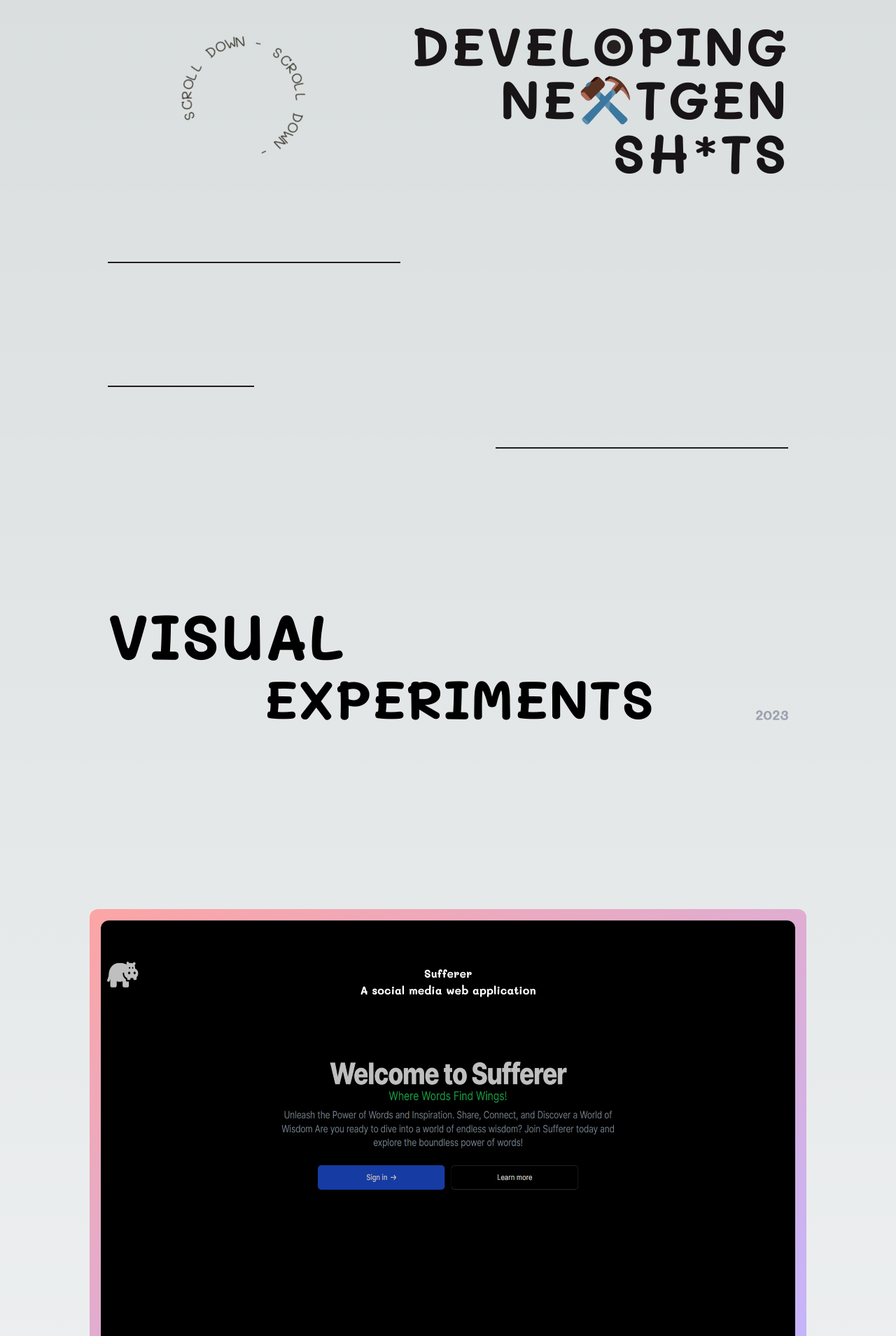
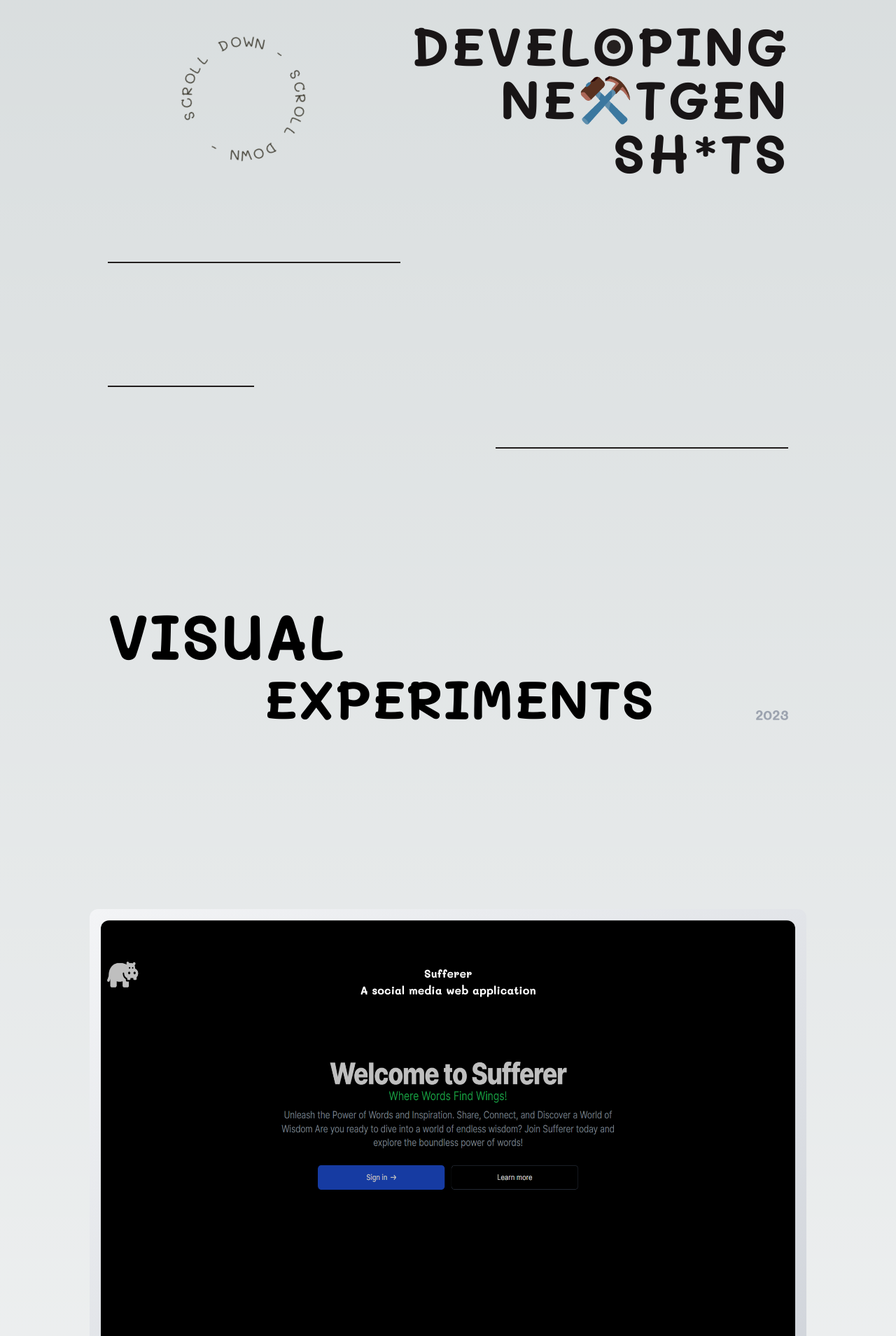
Before and after one commit to sahilbishnoi156/portfolio, a Next.js app: page / in a window 1280 px wide. Shown: the part 380-2289 px from the top of the page at 70% size. Built offline with nearby package versions, Linux system fonts and the light colour scheme; some icons are missing.

Commit message:
cursor bug fixed | fix 1.2

```diff
--- a/src/Components/Hero/Hero.jsx
+++ b/src/Components/Hero/Hero.jsx
@@ -16,7 +16,7 @@ const ScrollDown = () => {
         .split("")
         .map(
           (char, index) =>
-            `<span style="transform:rotate(${index * 10.31}deg)">${char}</span>`
+            `<span style="transform:rotate(${index * 12.31}deg)">${char}</span>`
         )
         .join("");
 
--- a/src/Components/Projects/ProjectCard.jsx
+++ b/src/Components/Projects/ProjectCard.jsx
@@ -53,7 +53,7 @@ export default function ProjectCard({ data, indNum }) {
         transformStyle: "preserve-3d",
       }}
       onMouseEnter={() => setIsHovering(true)}
-      className="relative h-[80vh] w-full rounded-xl bg-gradient-to-br from-red-300 to-violet-300 shrink-0 cursor-pointer "
+      className="relative h-[80vh] w-full rounded-xl bg-gradient-to-br from-gray-100 to-gray-300 shrink-0 cursor-pointer "
     >
       <motion.div
         style={{
--- a/src/Components/SideMenu/SideMenu.jsx
+++ b/src/Components/SideMenu/SideMenu.jsx
@@ -10,7 +10,7 @@ import AnimatedText from "../Reveal/AnimatedText";
 export default function SideMenu() {
   return (
     <motion.div
-      className="h-screen w-screen fixed top-0 left-0 z-[1] flex items-center justify-between flex-col px-[12vw] pb-[12vw] pt-[2vw] text-[6.6vw] text-gray-300"
+      className="h-screen w-screen fixed top-0 left-0 z-[999] flex items-center justify-between flex-col px-[12vw] pb-[12vw] pt-[2vw] text-[6.6vw] text-gray-300"
       variants={menuSlide}
       animate="enter"
       exit="exit"
--- a/src/Components/stickycursor/styles.module.css
+++ b/src/Components/stickycursor/styles.module.css
@@ -7,7 +7,7 @@
     /* mix-blend-mode: difference; */
     pointer-events: none;
     transform-origin: center;
-    z-index: 900;
+    z-index: 1000;
     display: flex;
     align-items: center;
     justify-content: center;
```
